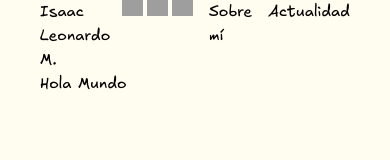
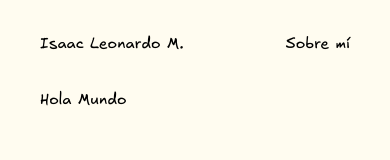
Before and after one commit to isaaleonardo/isaaleonardo.com, an Astro site: page / in a window 390 px wide. Built offline with nearby package versions, Linux system fonts and the light colour scheme; Astro itself is replaced by a stand-in of ours; grey boxes are pictures that could not be loaded.

Commit message:
Setting header font size and make it responsive

```diff
--- a/src/layouts/Layout.astro
+++ b/src/layouts/Layout.astro
@@ -16,11 +16,11 @@ const { seo } = Astro.props;
   </head>
 	<body>
 		<div class="w-full max-w-screen-md m-auto px-10">
-			<header>
+			<header class="text-header py-8">
 				<ul class="flex justify-between gap-4">
 					<li class="flex-grow flex gap-3">
 						<a href="/">Isaac Leonardo M.</a>
-						<ul class="flex gap-1">
+						<ul class="hidden md:flex gap-1 items-center">
 							<li>
 								<a href="#"><img src="./src/assets/icons/twitter.svg" alt="Twitter icon" /></a>
 							</li>
@@ -33,7 +33,9 @@ const { seo } = Astro.props;
 						</ul>
 					</li>
 					<li><a href="/about">Sobre mí</a></li>
-					<li><a href="/now">Actualidad</a></li>
+					<li class="hidden sm:block">
+						<a href="/now">Actualidad</a>
+					</li>
 				</ul>
 			</header>
 			<slot />
@@ -53,4 +55,8 @@ const { seo } = Astro.props;
 		font-family: 'Excalifont';
 		background-color: #fffcf0;
 	}
+
+	.text-header {
+		font-size: clamp(1rem, 2.5vw, 1.5rem);
+	}
 </style>
```
